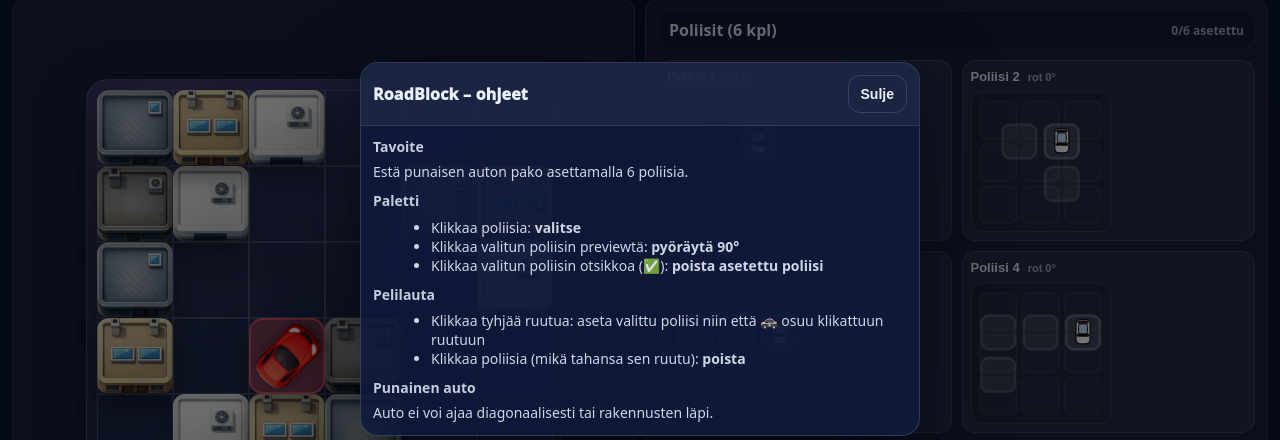
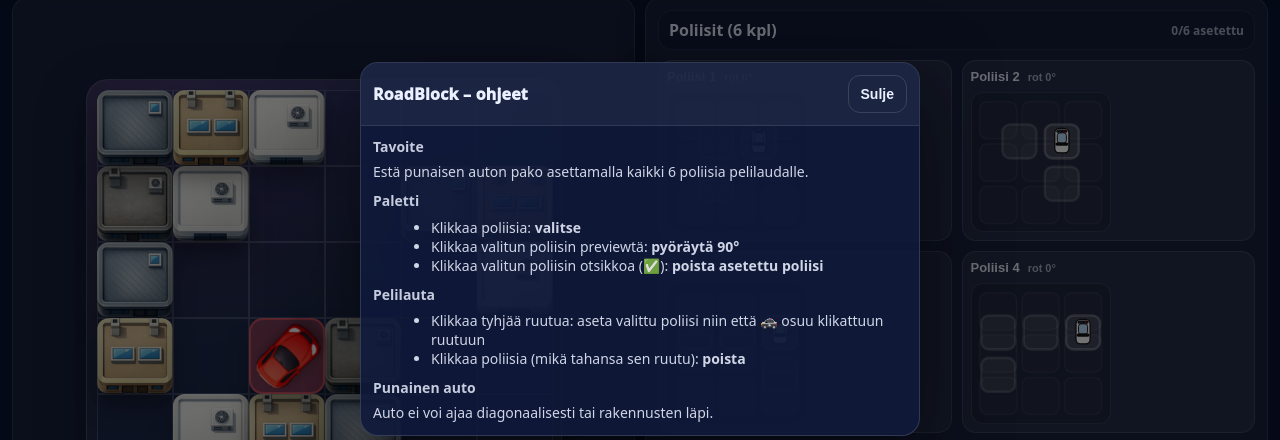
Before and after one commit to ymouse91/roadblock, a plain HTML site: page index.html in a window 1280 px wide. Both pictures are taken after a click on the button "Ohjeet". Shown: the part 151-591 px from the top of the page. Drawn offline with Linux system fonts and the light colour scheme.

Commit message:
Update index.html

```diff
--- a/index.html
+++ b/index.html
@@ -674,7 +674,7 @@
       </div>
       <div id="modalBody">
         <div style="opacity:.95;font-weight:900;margin-bottom:6px;">Tavoite</div>
-        Estä punaisen auton pako asettamalla 6 poliisia.
+        Estä punaisen auton pako asettamalla kaikki 6 poliisia pelilaudalle.
         <div style="height:10px"></div>
 
         <div style="opacity:.95;font-weight:900;margin-bottom:6px;">Paletti</div>
```
